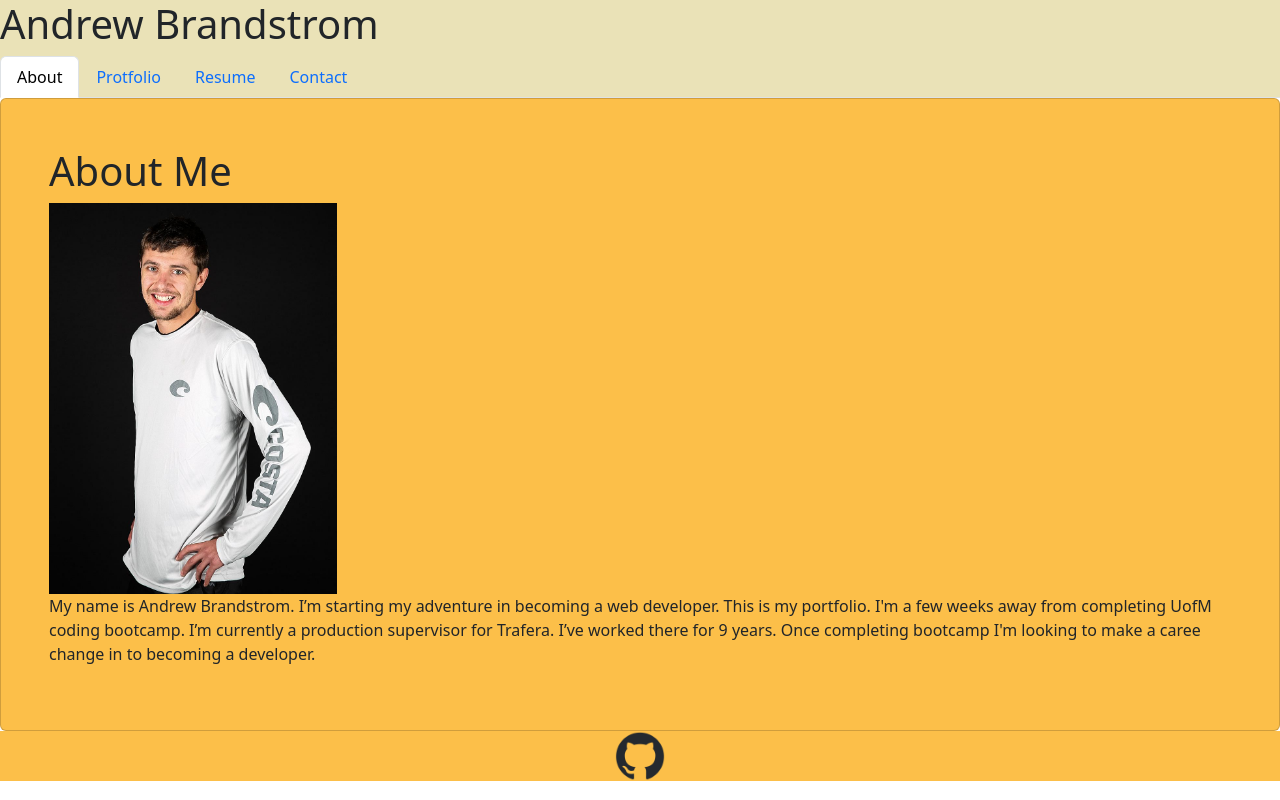
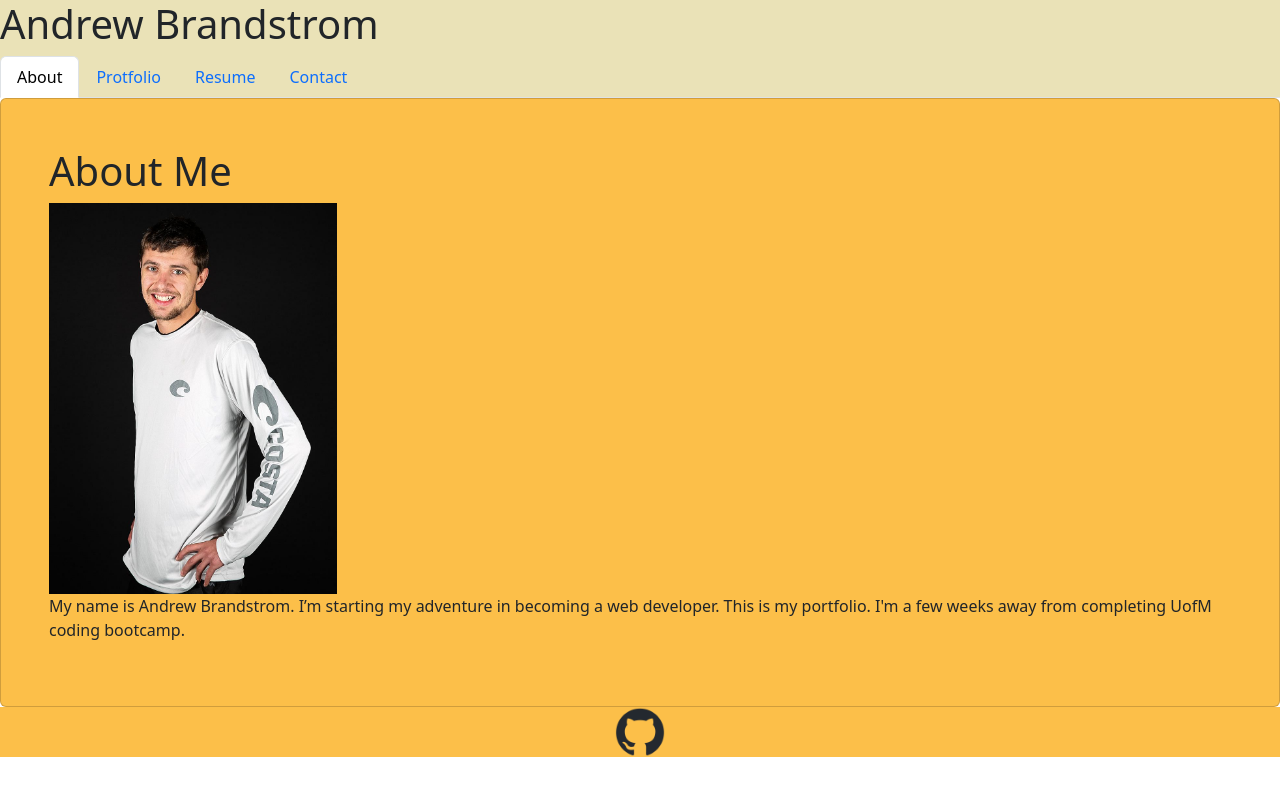
Before and after one commit to abrand93/React-Portfolio, a React (Create React App) app: page / in a window 1280 px wide. Built offline with nearby package versions, Linux system fonts and the light colour scheme.

Commit message:
updated P tag

```diff
--- a/src/components/pages/about.js
+++ b/src/components/pages/about.js
@@ -9,10 +9,7 @@ export default function About() {
       alt="PhotoOf me"
       style={{width: "18rem"}}></img>
       <p> My name is Andrew Brandstrom. I’m starting my adventure in becoming a web developer. This is my
-        portfolio. I'm a few weeks away from completing UofM coding bootcamp. I’m currently a production supervisor for Trafera. I’ve
-        worked there for 9 years. Once completing bootcamp I'm looking to make a caree change in to becoming a
-        developer.
-
+        portfolio. I'm a few weeks away from completing UofM coding bootcamp.
 
 
 
```
